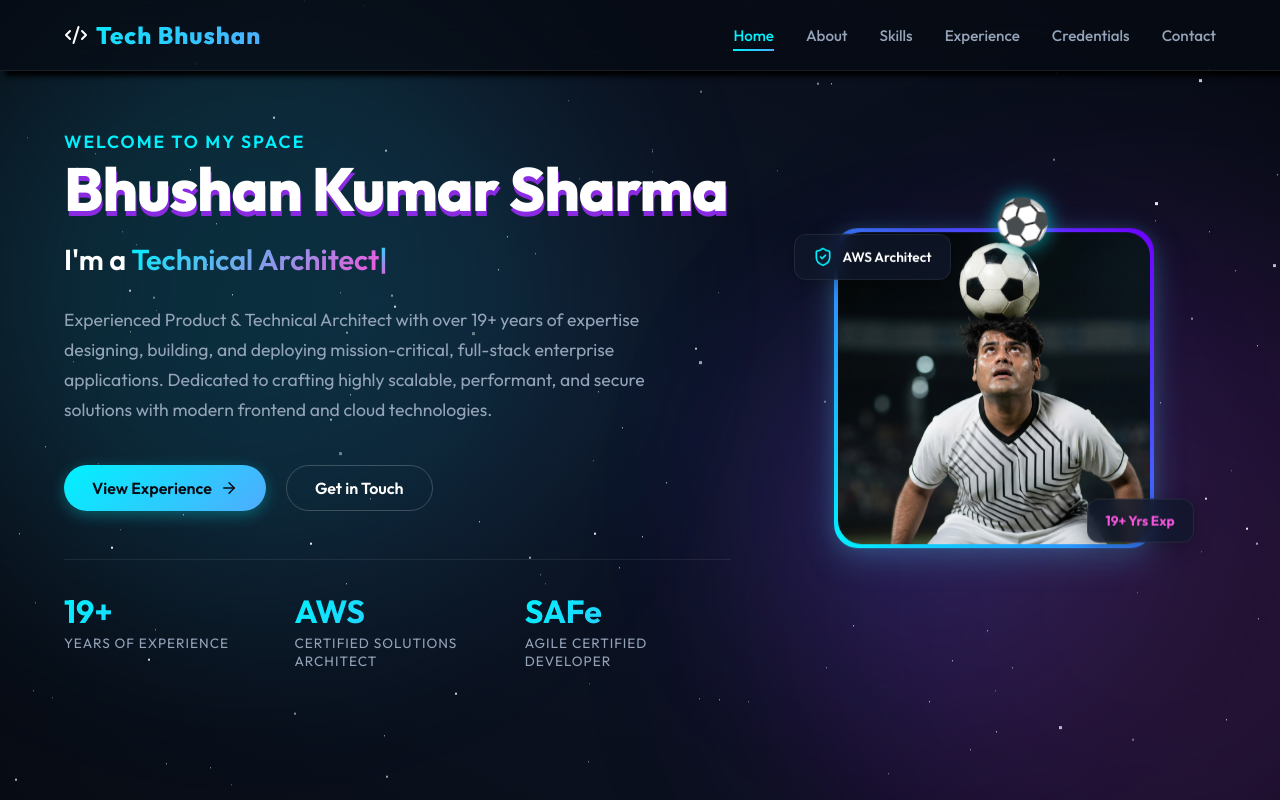
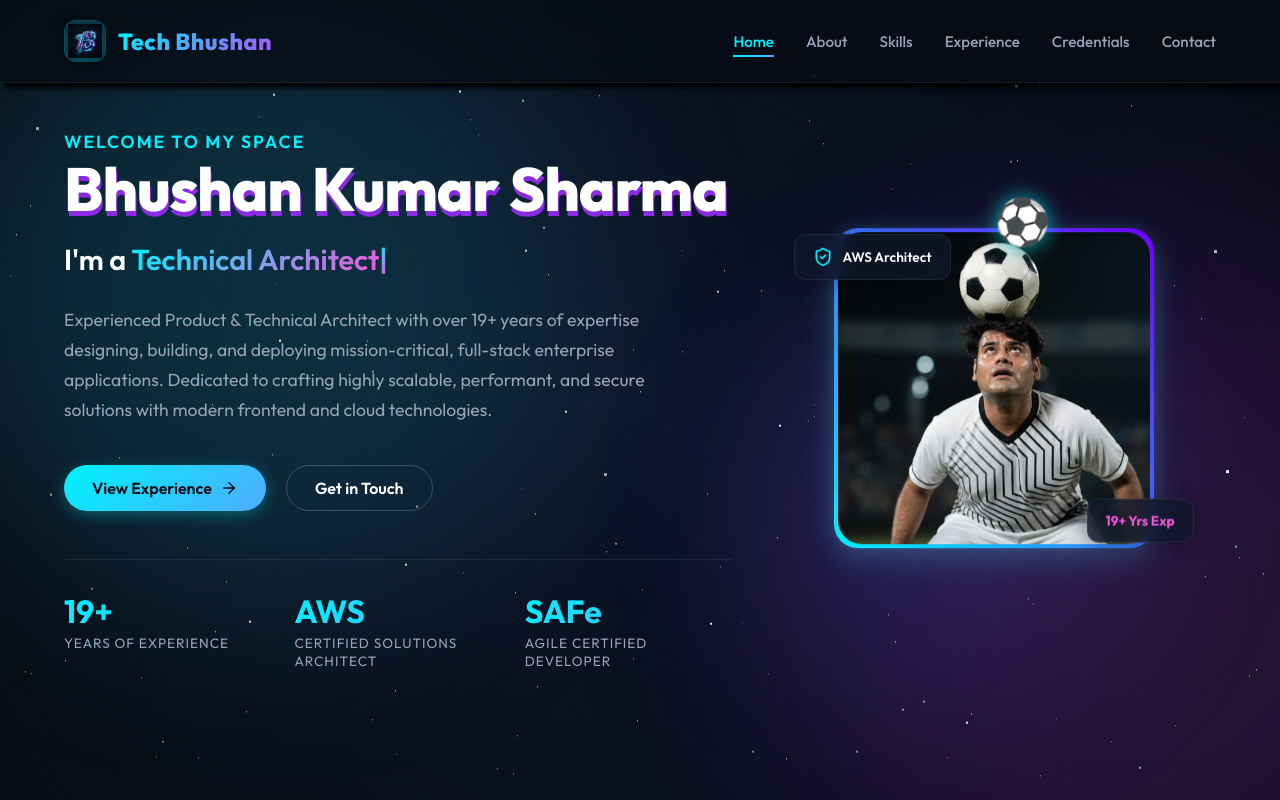
Before and after one commit to TechUIBhushan/my-portfolio, a React (Vite) app: page / in a window 1280 px wide. Shown: the top 800 px of the page. Built offline with nearby package versions, Linux system fonts and the light colour scheme.

Commit message:
added logo

```diff
--- a/src/App.tsx
+++ b/src/App.tsx
@@ -7,10 +7,12 @@ import Experience from './components/Experience';
 import Certifications from './components/Certifications';
 import Contact from './components/Contact';
 import Footer from './components/Footer';
+import LogoIntro from './components/LogoIntro';
 import './styles/app.scss';
 
 export default function App() {
   const [activeSection, setActiveSection] = useState('home');
+  const [isIntroActive, setIsIntroActive] = useState(true);
 
   useEffect(() => {
     const sections = ['home', 'about', 'skills', 'experience', 'certifications', 'contact'];
@@ -41,6 +43,8 @@ export default function App() {
 
   return (
     <>
+      <LogoIntro onComplete={() => setIsIntroActive(false)} />
+
       {/* Background Animated Blobs */}
       <div className="bg-blobs">
         <div className="blob blob-1" />
@@ -51,7 +55,7 @@ export default function App() {
         <div id="stars3" />
       </div>
 
-      <Navbar activeSection={activeSection} />
+      <Navbar activeSection={activeSection} isIntroActive={isIntroActive} />
 
       <main>
         <Hero />
--- /dev/null
+++ b/src/components/LogoIntro.tsx
@@ -0,0 +1,47 @@
+import { useState, useEffect } from "react";
+import logo3D from "../assets/logo-3d.png";
+
+interface LogoIntroProps {
+  onComplete?: () => void;
+}
+
+export default function LogoIntro({ onComplete }: LogoIntroProps) {
+  const [phase, setPhase] = useState<"center" | "fly" | "done">("center");
+
+  useEffect(() => {
+    // Phase 1: 3D rotation & scale in screen center (1.8 seconds)
+    const timer1 = setTimeout(() => {
+      setPhase("fly");
+    }, 1800);
+
+    // Phase 2: Smooth transition towards top header logo position (0.8s)
+    const timer2 = setTimeout(() => {
+      setPhase("done");
+      if (onComplete) onComplete();
+    }, 2600);
+
+    return () => {
+      clearTimeout(timer1);
+      clearTimeout(timer2);
+    };
+  }, [onComplete]);
+
+  if (phase === "done") return null;
+
+  return (
+    <div className={`logo-intro-overlay ${phase}`}>
+      <div className="logo-intro-glow-ring" />
+      <div className="logo-intro-content">
+        <div className="logo-3d-wrapper">
+          <img
+            src={logo3D}
+            alt="Tech Bhushan 3D Logo"
+            className="logo-3d-img-intro"
+          />
+        </div>
+        <h1 className="logo-intro-text">Tech Bhushan</h1>
+        <p className="logo-intro-subtitle">Technical & Product Architect</p>
+      </div>
+    </div>
+  );
+}
--- a/src/components/Navbar.tsx
+++ b/src/components/Navbar.tsx
@@ -1,11 +1,13 @@
 import { useState, useEffect } from "react";
-import { Menu, X, Code2 } from "lucide-react";
+import { Menu, X } from "lucide-react";
+import logo3D from "../assets/logo-3d.png";
 
 interface NavbarProps {
   activeSection: string;
+  isIntroActive?: boolean;
 }
 
-export default function Navbar({ activeSection }: NavbarProps) {
+export default function Navbar({ activeSection, isIntroActive }: NavbarProps) {
   const [isOpen, setIsOpen] = useState(false);
   const [scrollProgress, setScrollProgress] = useState(0);
 
@@ -35,9 +37,11 @@ export default function Navbar({ activeSection }: NavbarProps) {
   return (
     <nav className="navbar">
       <div className="nav-container">
-        <a href="#home" className="nav-logo">
-          <Code2 size={24} />
-          <span>Tech Bhushan</span>
+        <a href="#home" className={`nav-logo ${isIntroActive ? "intro-active" : "intro-landed"}`}>
+          <div className="nav-logo-icon-wrapper">
+            <img src={logo3D} alt="Tech Bhushan 3D Logo" className="nav-logo-img" />
+          </div>
+          <span className="nav-logo-text">Tech Bhushan</span>
         </a>
 
         {/* Desktop links */}
--- a/src/styles/app.scss
+++ b/src/styles/app.scss
@@ -27,13 +27,73 @@
   }
 
   .nav-logo {
-    font-size: 1.5rem;
-    font-weight: 800;
-    letter-spacing: 1px;
-    @include gradient-text($accent-primary, $accent-secondary);
     display: flex;
     align-items: center;
-    gap: 8px;
+    gap: 12px;
+    text-decoration: none;
+    transition: $transition-smooth;
+
+    .nav-logo-icon-wrapper {
+      width: 42px;
+      height: 42px;
+      border-radius: 12px;
+      display: flex;
+      align-items: center;
+      justify-content: center;
+      background: rgba(16, 22, 37, 0.7);
+      border: 1px solid rgba(0, 242, 254, 0.25);
+      box-shadow: 0 4px 15px rgba(0, 0, 0, 0.4), inset 0 0 10px rgba(0, 242, 254, 0.15);
+      perspective: 1000px;
+      transition: all 0.4s cubic-bezier(0.175, 0.885, 0.32, 1.275);
+      position: relative;
+      overflow: hidden;
+
+      &::after {
+        content: '';
+        position: absolute;
+        inset: -50%;
+        background: linear-gradient(135deg, rgba(0, 242, 254, 0.25), transparent, rgba(112, 0, 255, 0.25));
+        opacity: 0;
+        transition: opacity 0.4s ease;
+      }
+    }
+
+    .nav-logo-img {
+      width: 34px;
+      height: 34px;
+      object-fit: contain;
+      filter: drop-shadow(0 2px 8px rgba(0, 242, 254, 0.4));
+      transition: transform 0.4s cubic-bezier(0.175, 0.885, 0.32, 1.275);
+    }
+
+    .nav-logo-text {
+      font-size: 1.45rem;
+      font-weight: 800;
+      letter-spacing: 0.5px;
+      @include gradient-text($accent-primary, #a855f7);
+      transition: filter 0.3s ease;
+    }
+
+    &:hover {
+      .nav-logo-icon-wrapper {
+        border-color: rgba(0, 242, 254, 0.6);
+        box-shadow: 0 0 22px rgba(0, 242, 254, 0.4), inset 0 0 15px rgba(112, 0, 255, 0.3);
+        transform: translateY(-2px) scale(1.05) rotate(3deg);
+
+        &::after {
+          opacity: 1;
+        }
+      }
+
+      .nav-logo-img {
+        transform: scale(1.1) rotate(-6deg);
+        filter: drop-shadow(0 0 12px rgba(0, 242, 254, 0.8));
+      }
+
+      .nav-logo-text {
+        filter: drop-shadow(0 0 8px rgba(0, 242, 254, 0.4));
+      }
+    }
   }
 
   .nav-links {
@@ -843,3 +903,151 @@
     color: $text-muted;
   }
 }
+
+/* ==========================================================================
+   PAGE LOAD 3D LOGO INTRO ANIMATION
+   ========================================================================== */
+.logo-intro-overlay {
+  position: fixed;
+  inset: 0;
+  z-index: 9999;
+  background: radial-gradient(circle at center, #0d1527 0%, #070b13 100%);
+  display: flex;
+  justify-content: center;
+  align-items: center;
+  flex-direction: column;
+  overflow: hidden;
+  transition: opacity 0.7s cubic-bezier(0.4, 0, 0.2, 1), backdrop-filter 0.7s ease;
+
+  &.fly {
+    opacity: 0;
+    pointer-events: none;
+
+    .logo-intro-content {
+      transform: translate(
+        calc(-50vw + 140px),
+        calc(-50vh + 45px)
+      ) scale(0.3);
+      opacity: 0;
+      transition: transform 0.8s cubic-bezier(0.16, 1, 0.3, 1), opacity 0.5s ease 0.2s;
+    }
+
+    .logo-intro-glow-ring {
+      opacity: 0;
+      transform: scale(2.5);
+      transition: all 0.8s ease;
+    }
+  }
+
+  .logo-intro-glow-ring {
+    position: absolute;
+    width: 360px;
+    height: 360px;
+    border-radius: 50%;
+    background: radial-gradient(circle, rgba(0, 242, 254, 0.3) 0%, rgba(112, 0, 255, 0.15) 55%, transparent 70%);
+    animation: introPulseRing 2s infinite alternate ease-in-out;
+    pointer-events: none;
+  }
+
+  .logo-intro-content {
+    display: flex;
+    flex-direction: column;
+    align-items: center;
+    justify-content: center;
+    position: relative;
+    z-index: 2;
+    transform-origin: center center;
+    transition: transform 0.8s cubic-bezier(0.16, 1, 0.3, 1);
+  }
+
+  .logo-3d-wrapper {
+    width: 160px;
+    height: 160px;
+    perspective: 1200px;
+    display: flex;
+    align-items: center;
+    justify-content: center;
+  }
+
+  .logo-3d-img-intro {
+    width: 100%;
+    height: 100%;
+    object-fit: contain;
+    filter: drop-shadow(0 0 35px rgba(0, 242, 254, 0.9)) drop-shadow(0 0 70px rgba(112, 0, 255, 0.6));
+    animation: logo3DSpinMiddle 1.8s cubic-bezier(0.23, 1, 0.32, 1) forwards;
+  }
+
+  .logo-intro-text {
+    margin-top: 24px;
+    font-size: 2.6rem;
+    font-weight: 800;
+    letter-spacing: 4px;
+    text-transform: uppercase;
+    @include gradient-text($accent-primary, #a855f7);
+    filter: drop-shadow(0 0 18px rgba(0, 242, 254, 0.6));
+    animation: textFadeInUp 1.2s ease forwards 0.3s;
+    opacity: 0;
+  }
+
+  .logo-intro-subtitle {
+    margin-top: 8px;
+    font-size: 0.95rem;
+    font-weight: 600;
+    letter-spacing: 5px;
+    color: $text-secondary;
+    text-transform: uppercase;
+    animation: textFadeInUp 1.2s ease forwards 0.6s;
+    opacity: 0;
+  }
+}
+
+.nav-logo {
+  &.intro-active {
+    opacity: 0;
+    transform: scale(0.8);
+    transition: opacity 0.5s ease, transform 0.5s ease;
+  }
+
+  &.intro-landed {
+    opacity: 1;
+    transform: scale(1);
+    animation: logoLandingPulse 0.8s cubic-bezier(0.175, 0.885, 0.32, 1.275);
+  }
+}
+
+@keyframes logo3DSpinMiddle {
+  0% {
+    transform: scale(0.1) rotateY(-720deg) rotateX(45deg);
+    opacity: 0;
+  }
+  55% {
+    transform: scale(1.25) rotateY(-180deg) rotateX(-15deg);
+    opacity: 1;
+  }
+  100% {
+    transform: scale(1) rotateY(0deg) rotateX(0deg);
+    opacity: 1;
+  }
+}
+
+@keyframes introPulseRing {
+  0% {
+    transform: scale(0.85);
+    opacity: 0.4;
+  }
+  100% {
+    transform: scale(1.35);
+    opacity: 0.85;
+  }
+}
+
+@keyframes logoLandingPulse {
+  0% {
+    transform: scale(1.3);
+    filter: drop-shadow(0 0 25px rgba(0, 242, 254, 0.9));
+  }
+  100% {
+    transform: scale(1);
+    filter: drop-shadow(0 0 0px transparent);
+  }
+}
```
Also changed, not shown: public/logo-3d.png (added), src/assets/logo-3d.png (added).
